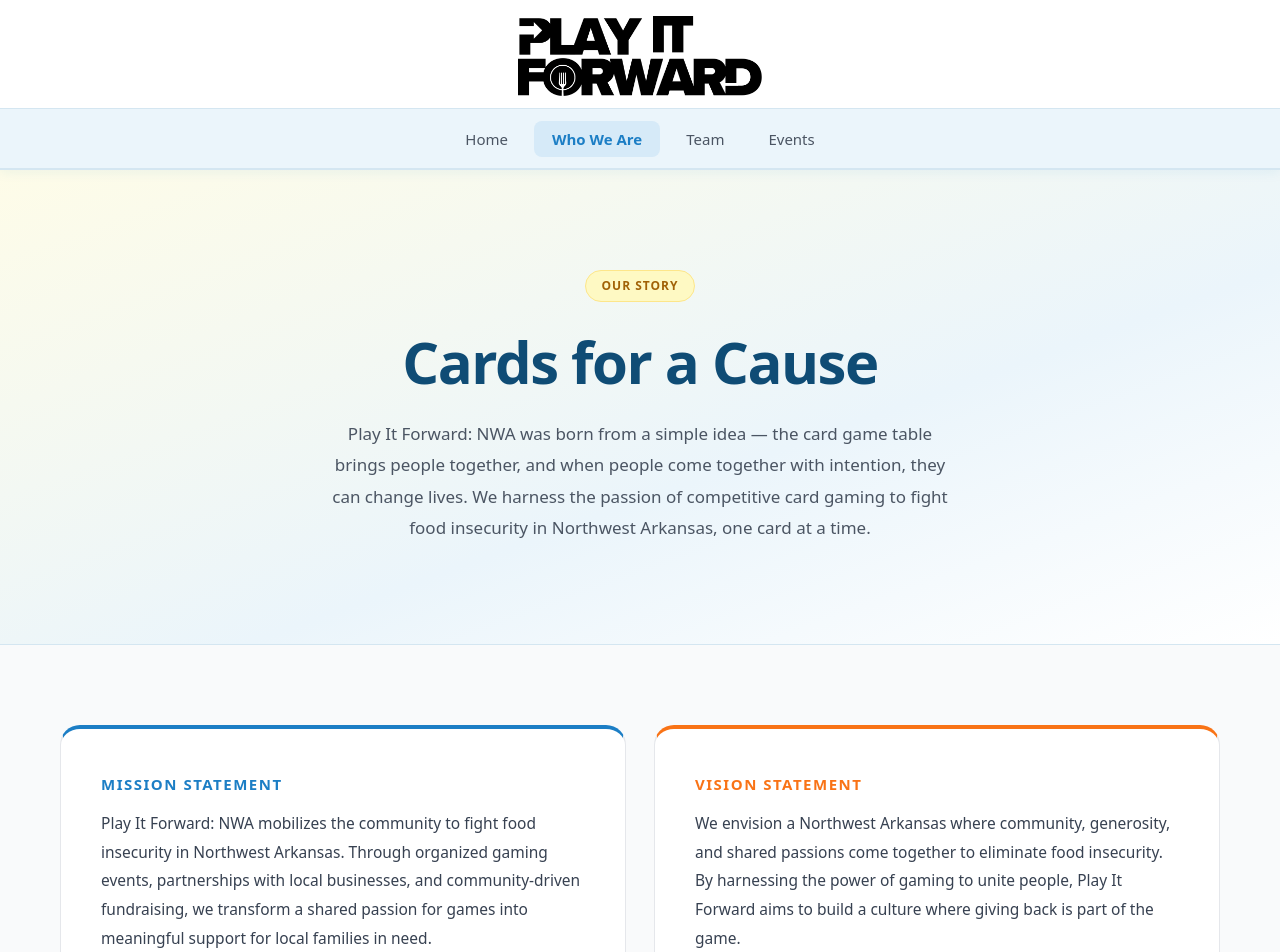
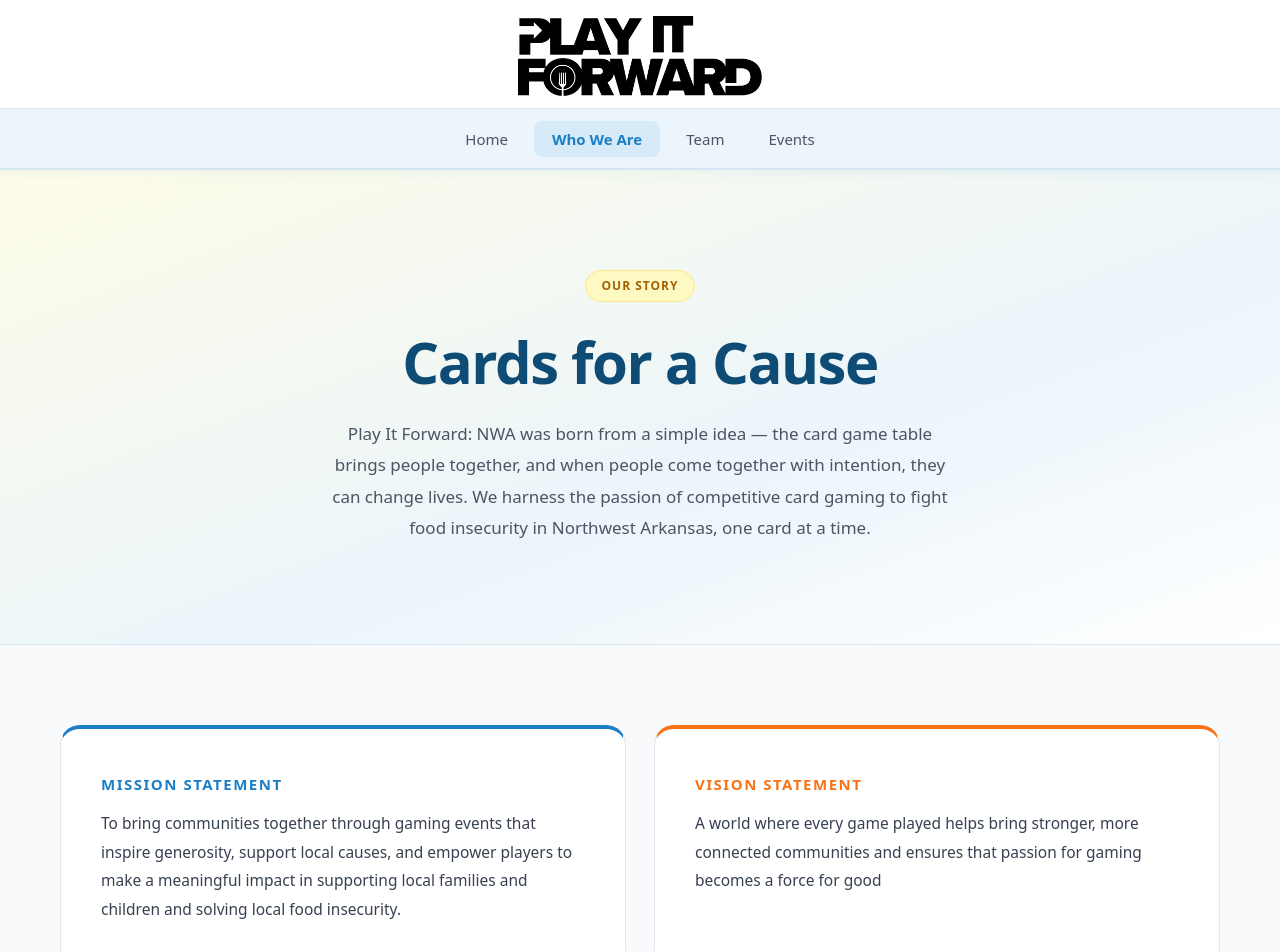
Before and after one commit to MaharshiDubasi/playitforward, a React (Vite) app: page /#/whoWeAre in a window 1280 px wide. Shown: the top 952 px of the page. Built offline with nearby package versions, Linux system fonts and the light colour scheme.

Commit message:
updating mission and vision statements

```diff
--- a/src/pages/WhoWeAre/WhoWeAre.tsx
+++ b/src/pages/WhoWeAre/WhoWeAre.tsx
@@ -15,20 +15,16 @@
         <div className="statement-card mission">
           <h2>Mission Statement</h2>
           <p>
-            Play It Forward: NWA mobilizes the community to fight food insecurity
-            in Northwest Arkansas. Through organized gaming events, partnerships
-            with local businesses, and community-driven fundraising, we transform
-            a shared passion for games into meaningful support for local families
-            in need.
+            To bring communities together through gaming events that inspire generosity,
+            support local causes, and empower players to make a meaningful impact
+            in supporting local families and children and solving local food insecurity.
           </p>
         </div>
         <div className="statement-card vision">
           <h2>Vision Statement</h2>
           <p>
-            We envision a Northwest Arkansas where community, generosity, and
-            shared passions come together to eliminate food insecurity. By
-            harnessing the power of gaming to unite people, Play It Forward aims
-            to build a culture where giving back is part of the game.
+            A world where every game played helps bring stronger, more connected communities
+            and ensures that passion for gaming becomes a force for good
           </p>
         </div>
       </section>
```
